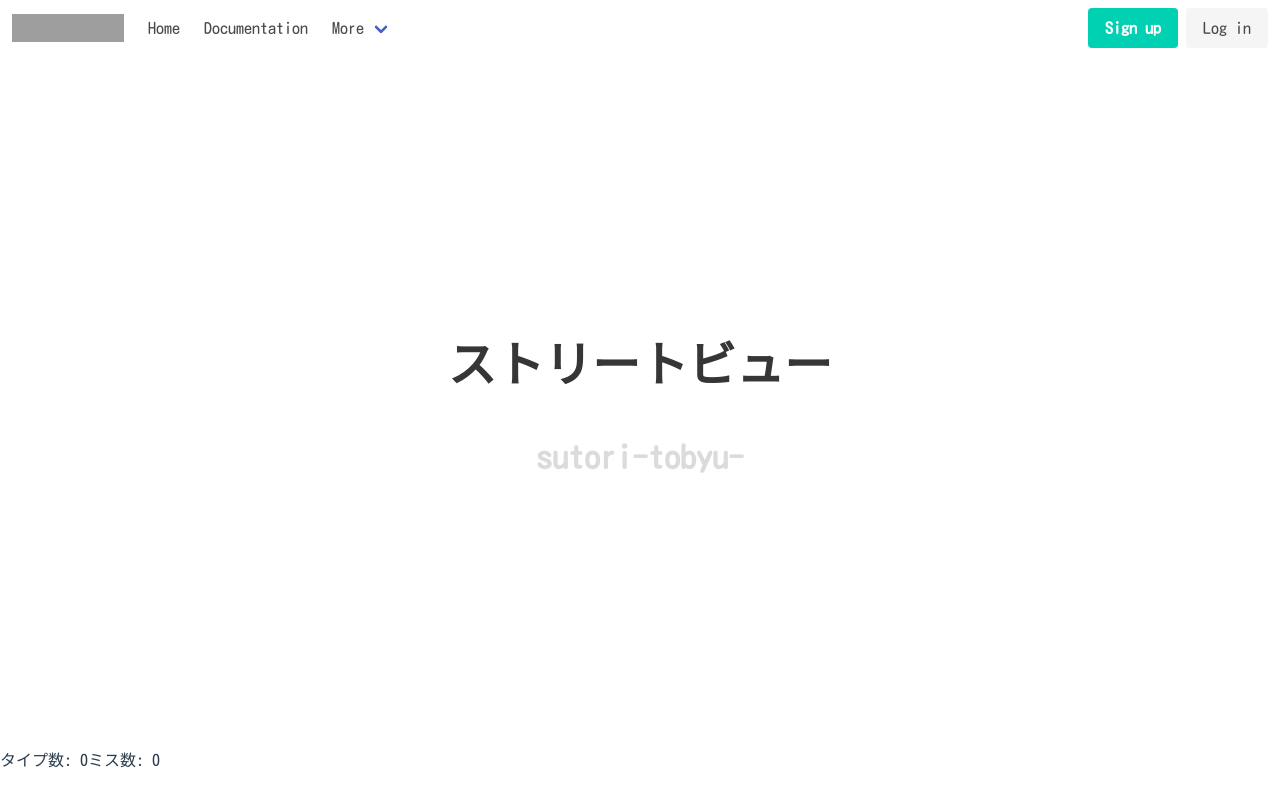
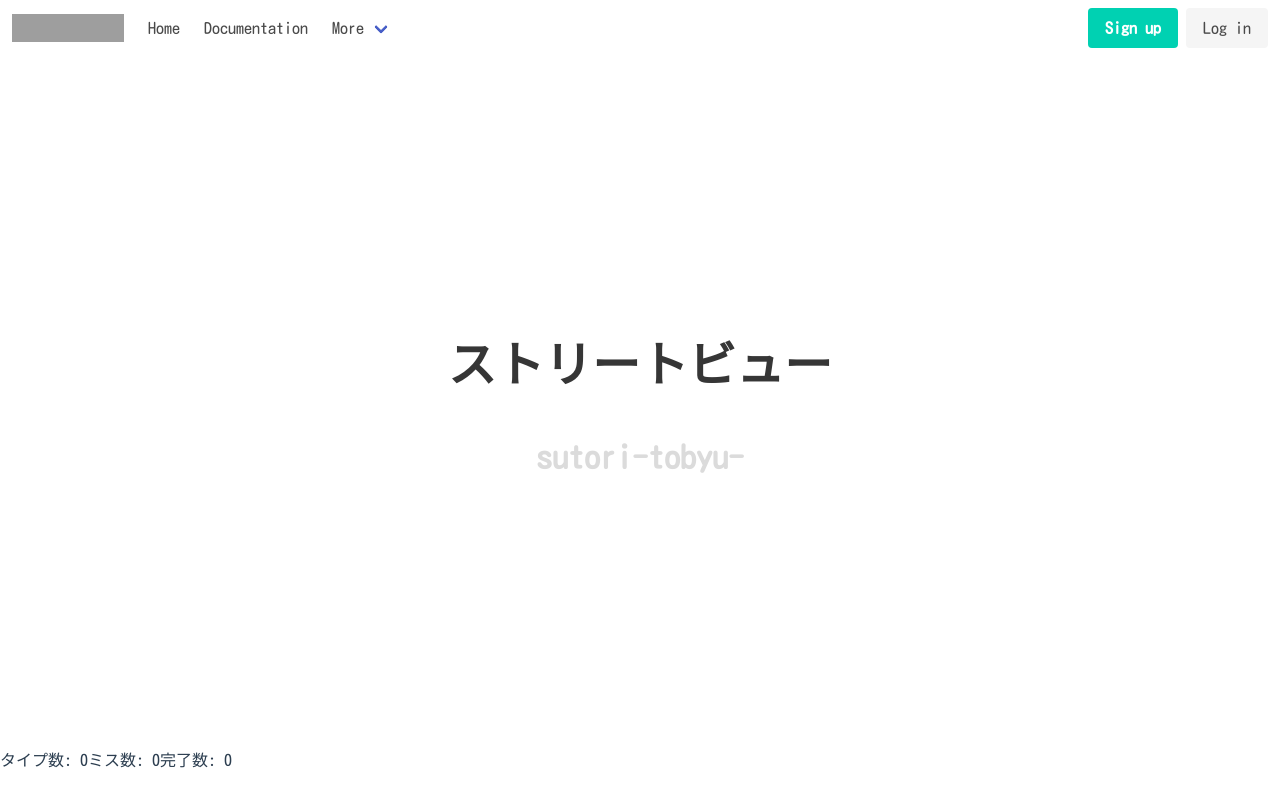
Before and after one commit to ibuky/typre, a Vue app: page /Type in a window 1280 px wide. Built offline with nearby package versions, Linux system fonts and the light colour scheme; grey boxes are pictures that could not be loaded.

Commit message:
add completed sentence count

```diff
--- a/src/components/CurrentStatus.vue
+++ b/src/components/CurrentStatus.vue
@@ -2,12 +2,13 @@
   <nav class="navbar is-transparent is-fixed-bottom">
     <p>タイプ数: {{ countTyped }}</p>
     <p>ミス数: {{ countMiss }}</p>
+    <p>完了数: {{ countComp }}</p>
   </nav>
 </template>
 
 <script>
 export default {
   name: 'CurrentStatus',
-  props: ['countTyped', 'countMiss']
+  props: ['countTyped', 'countMiss', 'countComp']
 }
 </script>
--- a/src/components/Type.vue
+++ b/src/components/Type.vue
@@ -10,7 +10,7 @@
         </div>
       </div>
     </section>
-    <CurrentStatus :countTyped="countTyped" :countMiss="countMiss"></CurrentStatus>
+    <CurrentStatus :countTyped="countTyped" :countMiss="countMiss" :countComp="countComp"></CurrentStatus>
   </div>
 </template>
 
@@ -176,6 +176,7 @@ export default {
      * 文章の最後の文字の入力が完了したときの処理
      */
     completeSentence: function () {
+      this.countComp++
       this.clearDisplay()
       this.setRandomSentence()
     },
```
